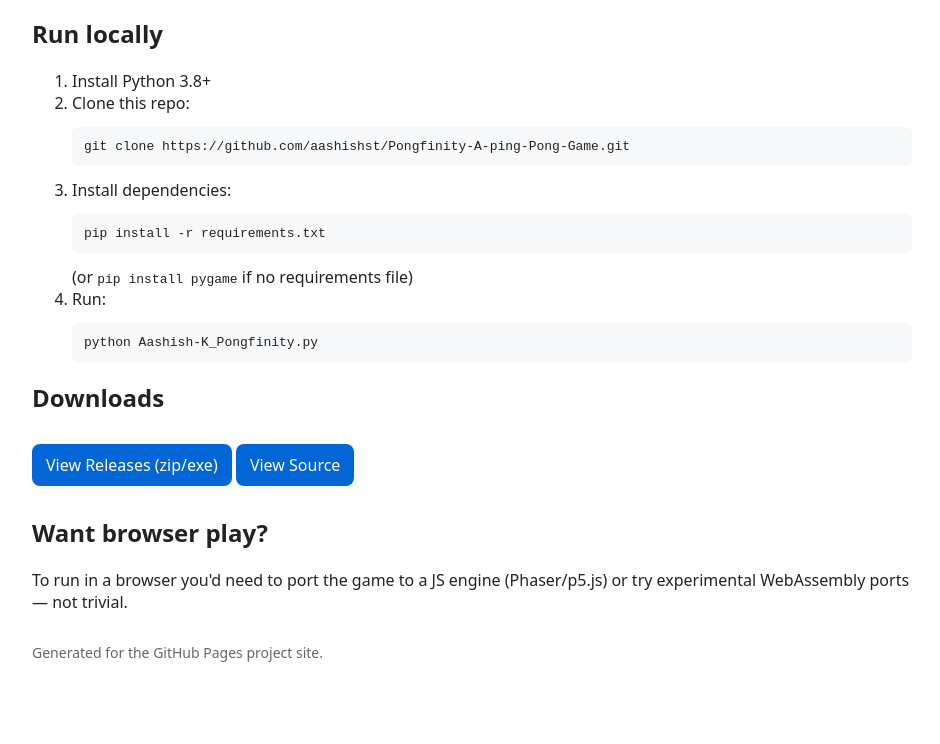
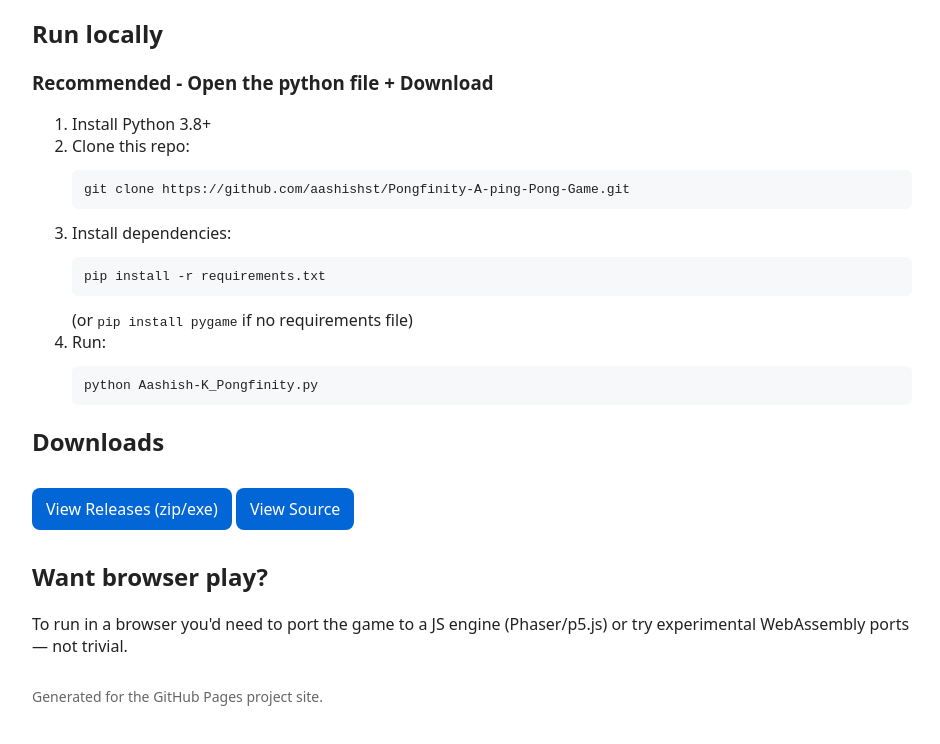
Before and after one commit to Aashishst/Pongfinity-A-ping-Pong-Game, a plain HTML site: page index.html in a window 1280 px wide. Shown: the part 144-888 px from the top of the page, without its empty margins (168-1108 px from the left). Before the commit the page ends 846 px from the top, so only its background shows below. Drawn offline with Linux system fonts and the light colour scheme.

Commit message:
Update index.html

```diff
--- a/index.html
+++ b/index.html
@@ -16,6 +16,9 @@
   <p>This repo contains a Pygame-based desktop game. Pygame is a native Python library and cannot run in the browser. Use the instructions below to download and run it locally, or download the executable in Releases (if available).</p>
 
   <h2>Run locally</h2>
+
+  <h3>Recommended - Open the python file + Download</h3>
+
   <ol>
     <li>Install Python 3.8+</li>
     <li>Clone this repo:
```
